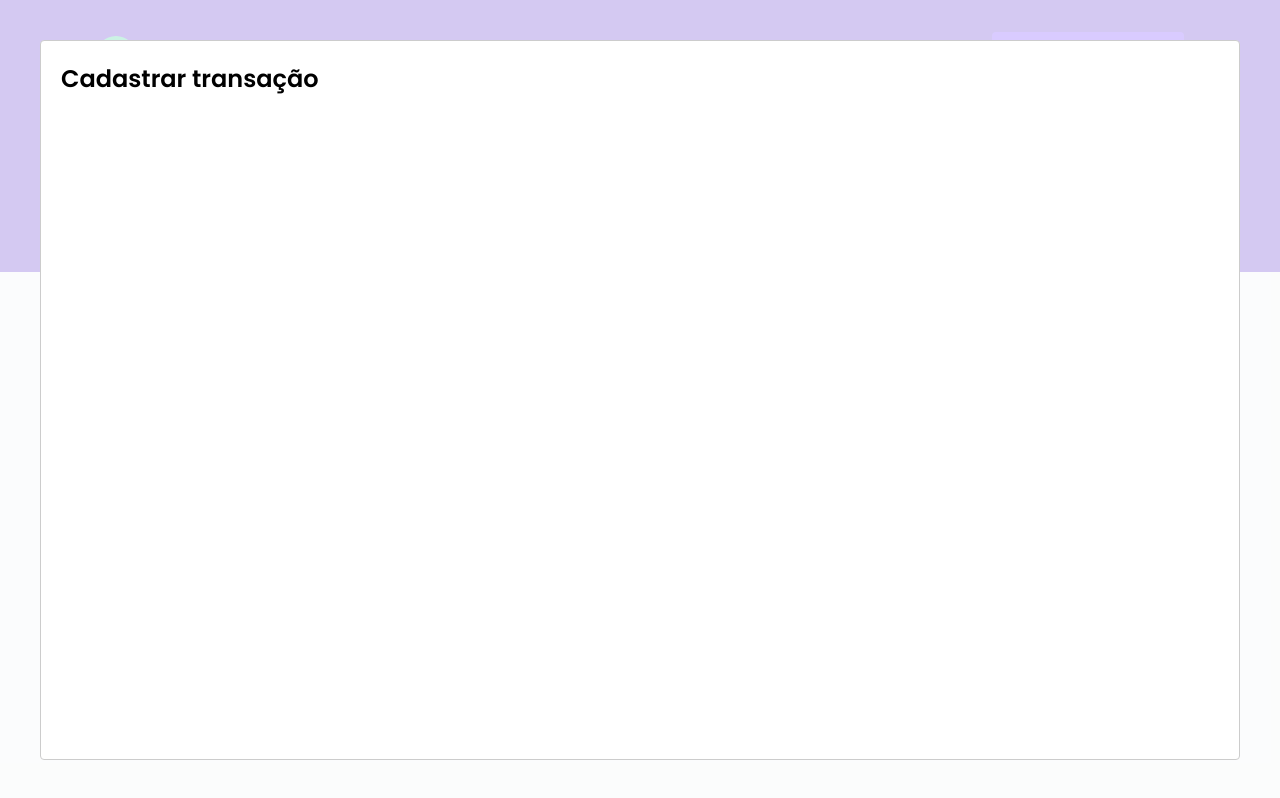
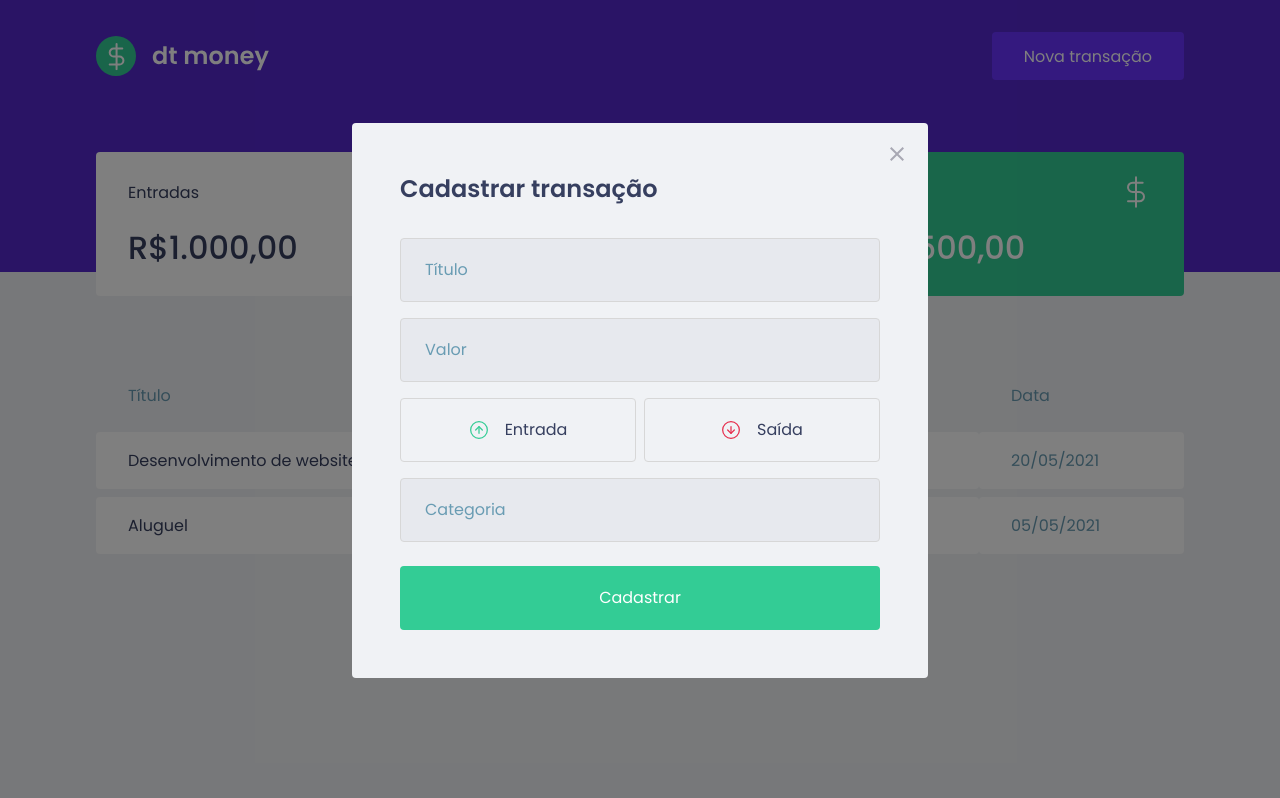
Before and after one commit to everton-araujo/dt-money, a React (Create React App) app: page / in a window 1280 px wide. Both pictures are taken after a click on the button "Nova transação". Built offline with nearby package versions, Linux system fonts and the light colour scheme; no server answers; what miragejs would draw is missing.

Commit message:
Modal style

```diff
--- a/package.json
+++ b/package.json
@@ -5,6 +5,7 @@
   "dependencies": {
     "axios": "^0.21.1",
     "miragejs": "^0.1.41",
+    "polished": "^4.1.3",
     "react": "^17.0.2",
     "react-dom": "^17.0.2",
     "react-modal": "^3.13.1",
--- a/src/App.tsx
+++ b/src/App.tsx
@@ -3,6 +3,7 @@ import Modal from 'react-modal';
 
 import { Dashboard } from "./components/Dashboard";
 import { Header } from "./components/Header";
+import { NewTransactionModal } from './components/NewTransactionModal';
 
 import { GlobalStyle } from "./styles/global";
 
@@ -22,14 +23,13 @@ export default function App() {
   return (
     <>
       <Header onOpenNewTransactionModal={handleOpenNewTransactionModal} />
+
       <Dashboard />
 
-      <Modal
+      <NewTransactionModal
         isOpen={isNewTransactionModalOpen}
         onRequestClose={handleCloseNewTransactionModal}
-      >
-        <h2>Cadastrar transação</h2>
-      </Modal>
+      />
 
       <GlobalStyle />
     </>
--- /dev/null
+++ b/src/components/NewTransactionModal/index.tsx
@@ -0,0 +1,56 @@
+import Modal from 'react-modal';
+
+import closeImg from '../../assets/close.svg';
+import incomeImg from '../../assets/income.svg';
+import outcomeImg from '../../assets/outcome.svg';
+
+import { Container, TransactionTypeContainer } from './styles';
+
+interface newTransactionModalProps {
+  isOpen: boolean;
+  onRequestClose: () => void;
+}
+
+export function NewTransactionModal({ isOpen, onRequestClose }: newTransactionModalProps) {
+  return (
+    <Modal
+      isOpen={isOpen}
+      onRequestClose={onRequestClose}
+      overlayClassName='react-modal-overlay'
+      className='react-modal-content'
+    >
+      <button
+        type='button'
+        onClick={onRequestClose}
+        className='react-modal-close'
+      >
+        <img src={closeImg} alt="Fechar modal" />
+      </button>
+
+      <Container>
+        <h2>Cadastrar transação</h2>
+
+        <input placeholder='Título' />
+        <input type='number' placeholder='Valor' />
+
+        <TransactionTypeContainer>
+          <button type='button'>
+            <img src={incomeImg} alt="Entrada" />
+            <span>Entrada</span>
+          </button>
+
+          <button type='button'>
+            <img src={outcomeImg} alt="Saída" />
+            <span>Saída</span>
+          </button>
+        </TransactionTypeContainer>
+
+        <input placeholder='Categoria' />
+
+        <button type='submit'>
+          Cadastrar
+        </button>
+      </Container>
+    </Modal>
+  );
+}
--- /dev/null
+++ b/src/components/NewTransactionModal/styles.ts
@@ -0,0 +1,86 @@
+import styled from "styled-components";
+import { darken } from 'polished';
+
+export const Container = styled.form`
+  h2 {
+    color: var(--text-title);
+    font-size: 1.5rem;
+    margin-bottom: 2rem;
+  }
+
+  input {
+    width: 100%;
+    padding: 0 1.5rem;
+    height: 4rem;
+    border-radius: 0.25rem;
+
+    border: 1px solid #D7D7D7;
+    background: #E7E9EE;
+
+    font-weight: 400;
+    font-size: 1rem;
+
+    &::placeholder {
+      color: var(--text-body);
+    }
+
+    & + input {
+      margin-top: 1rem;
+    }
+  }
+
+  button[type='submit'] {
+    width: 100%;
+    height: 4rem;
+    padding: 0 1.5rem;
+    background: var(--green);
+    color: #FFF;
+    border: 0;
+    border-radius: 0.25rem;
+    font-size: 1rem;
+    margin-top: 1.5rem;
+
+    transition: filter 0.2s;
+
+    &:hover {
+      filter: brightness(0.9);
+    }
+  }
+`;
+
+export const TransactionTypeContainer = styled.div`
+  margin: 1rem 0;
+  display: grid;
+  grid-template-columns: 1fr 1fr;
+  gap: 0.5rem;
+
+  button {
+    height: 4rem;
+    border: 1px solid #D7D7D7;
+    border-radius: 0.25rem;
+
+    background: transparent;
+
+    display: flex;
+    align-items: center;
+    justify-content: center;
+
+    transition: border-color 0.2s;
+
+    &:hover {
+      border-color: ${darken(0.1, '#D7D7D7')};
+    }
+
+    img {
+      width: 20px;
+      height: 20px;
+    }
+
+    span {
+      display: inline-block;
+      margin-left: 1rem;
+      font-size: 1rem;
+      color: var(--text-title);
+    }
+  }
+`;
--- a/src/styles/global.ts
+++ b/src/styles/global.ts
@@ -51,4 +51,41 @@ export const GlobalStyle = createGlobalStyle`
     opacity: 0.6;
     cursor: not-allowed;
   }
+
+  .react-modal-overlay {
+    background: rgba(0, 0, 0, 0.5);
+
+    position: fixed;
+    top: 0;
+    right: 0;
+    bottom: 0;
+    left: 0;
+
+    display: flex;
+    align-items: center;
+    justify-content: center;
+  }
+
+  .react-modal-content {
+    width: 100%;
+    max-width: 576px;
+    background: var(--background);
+    padding: 3rem;
+    position: relative;
+    border-radius: 0.25rem;
+  }
+
+  .react-modal-close {
+    position: absolute;
+    right: 1.5rem;
+    top: 1.5rem;
+    border: 0;
+    background: transparent;
+
+    transition: filter 0.2s;
+
+    &:hover {
+      filter: brightness(0.8);
+    }
+  }
 `;
```
Also changed, not shown: 1 other file (tests, documents, lock files or other folders).
